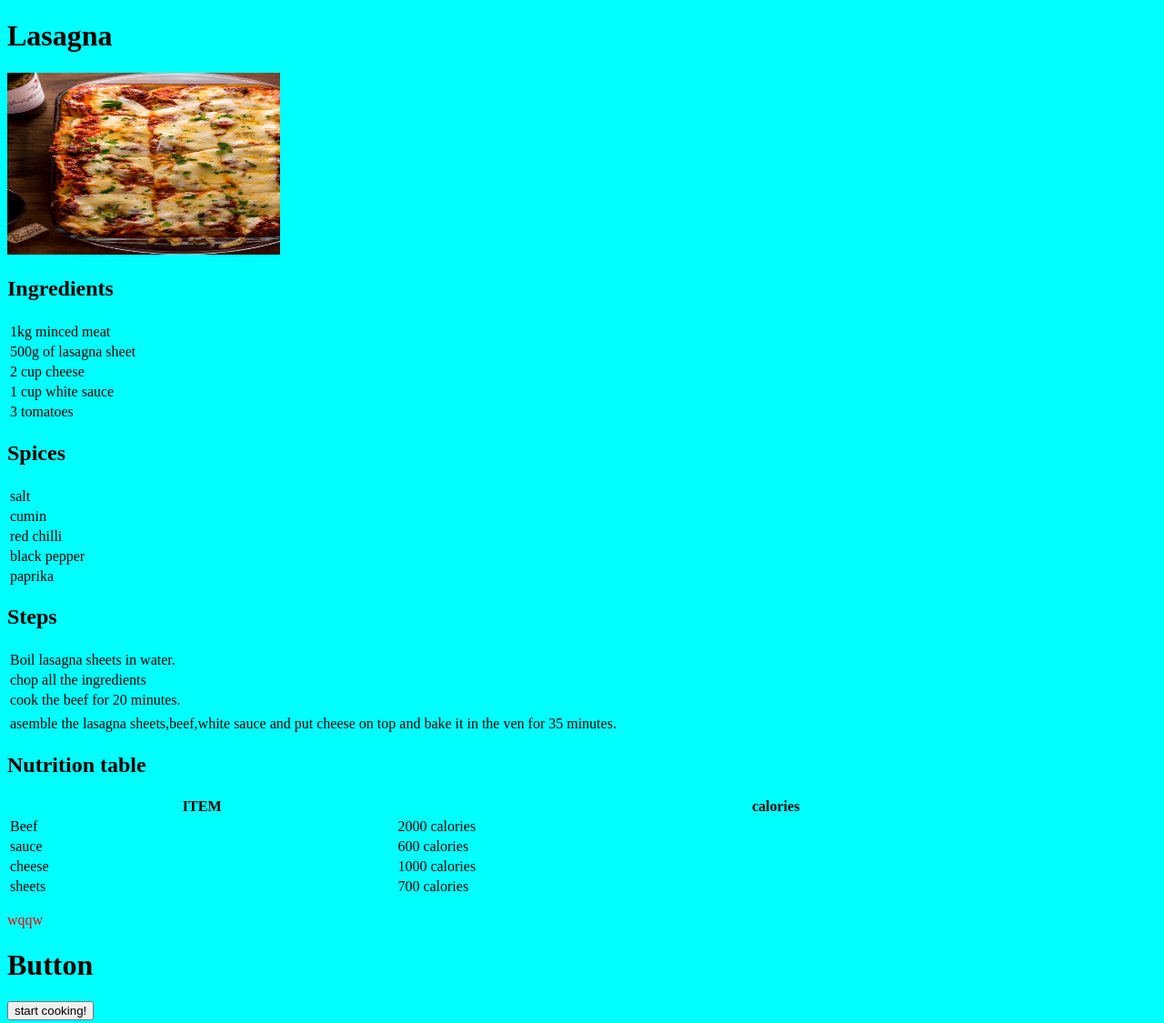
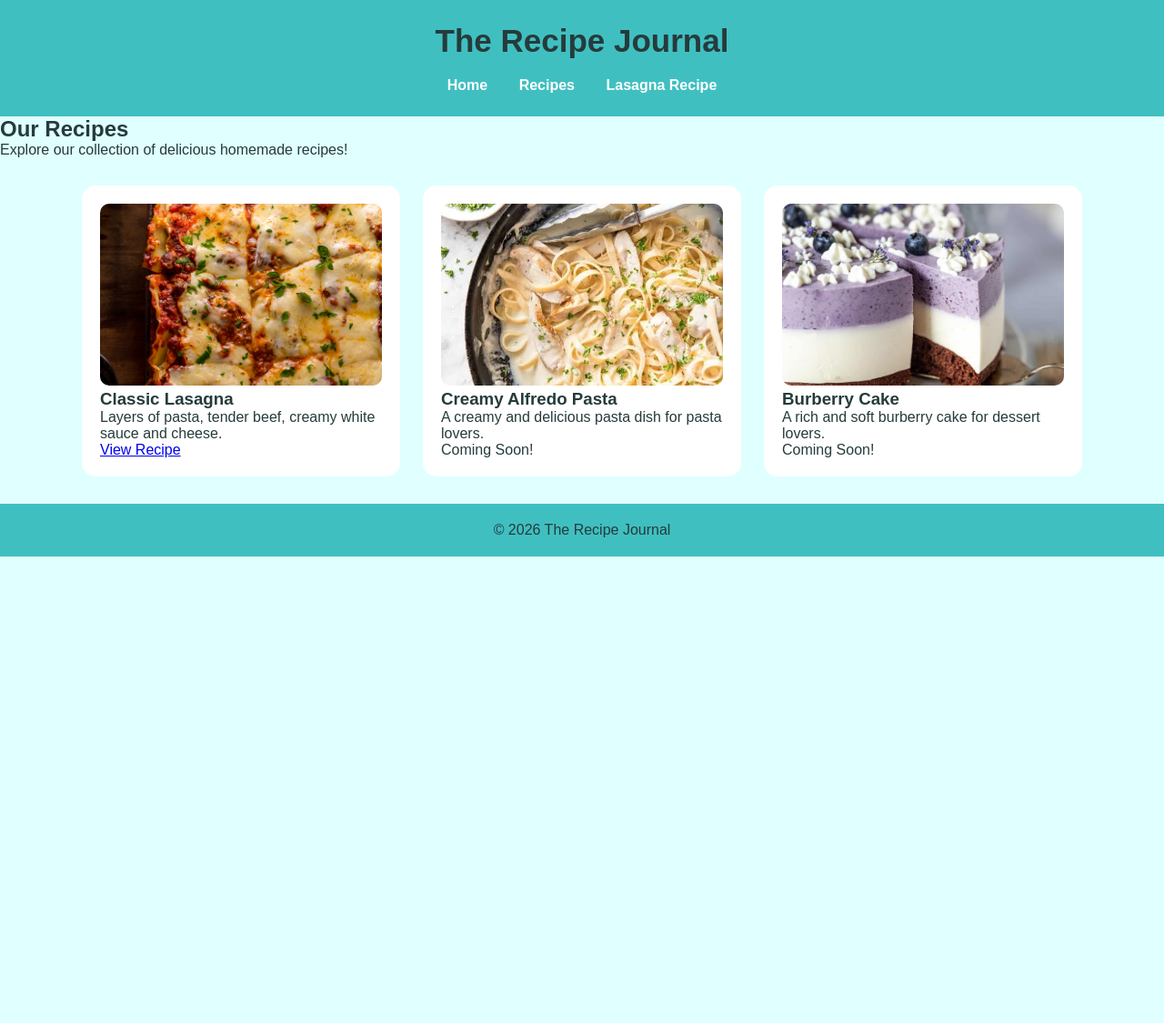
Before and after one commit to amankhan26i3187-cyber/the-recipe-journal, a plain HTML site: page index.html in a window 1280 px wide. Shown: the whole page at 91% size. After the commit the page ends 800 px from the top, so only its background shows below. Drawn offline with Linux system fonts and the light colour scheme.

Commit message:
Add multi-page recipe journal website

```diff
--- a/index.html
+++ b/index.html
@@ -2,131 +2,61 @@
  26i-3187
  section d-->
  <!DOCTYPE html>
- <html>
-    <head>
-     <title>Recipe card</title>
-     </head>
-<body style="background-color:aqua;">
-    <h1>Lasagna</h1>
-    <img src="lasagna.jpg" alt="image of lasagna" width="300" height="200">
-<h2>Ingredients</h2>
-<table style="width:100%">
-   <tr>
+<html lang="en">
+<head>
+    <meta charset="UTF-8">
+    <meta name="viewport" content="width=device-width, initial-scale=1.0">
+    <title>Our Recipes | The Recipe Journal</title>
+    <link rel="stylesheet" href="style.css">
+    <script src="script.js" defer></script>
+</head>
 
-
-  <tr>
-    <td>1kg minced meat</td>
-
-  </tr>
-  <tr>
-    <td>500g of lasagna sheet</td>
-
-  </tr>
-  <tr>
-    <td>2 cup cheese</td>
-
-  </tr>
-  <tr>
-    <td>1 cup white sauce</td>
-
-  </tr>
-  <tr>
-    <td>3 tomatoes</td>
-
-  </tr>
-</table>
-<h2>Spices</h2>
-<table style="width:100%">
-   <tr>
-
-
-  <tr>
-    <td>salt</td>
-
-  </tr>
-  <tr>
-    <td>cumin</td>
-
-  </tr>
-  <tr>
-    <td>red chilli</td>
-
-  </tr>
-  <tr>
-    <td>black pepper</td>
-
-  </tr>
-  <tr>
-    <td>paprika</td>
-
-  </tr>
-</table>
-<h2>Steps</h2>
-<table style="width:100%">
-   <tr>
-
-
-  <tr>
-    <td>Boil lasagna sheets in water.</td>
-
-  </tr>
-  <tr>
-    <td>chop all the ingredients</td>
-
-  </tr>
-  <tr>
-    <td>cook the beef for 20 minutes.</td>
-
-  </tr>
-  <tr>
-    <td></td>
-
-  </tr>
-  <tr>
-    <td>asemble the lasagna sheets,beef,white sauce and put cheese on top and bake it in the ven for 35 minutes.</td>
-
-  </tr>
-</table>
-
-
-</style>
 <body>
 
-<h2>Nutrition table</h2>
+    <header>
+        <h1>The Recipe Journal</h1>
 
-<table style="width:100%">
-  <tr>
-    <th>ITEM</th>
-    <th>calories</th>
-  </tr>
-  <tr>
-    <td>Beef</td>
-    <td>2000 calories</td>
+        <nav>
+            <a href="index.html">Home</a>
+            <a href="recipes.html">Recipes</a>
+            <a href="recipe-details.html">Lasagna Recipe</a>
+        </nav>
+    </header>
 
-  </tr>
-  <tr>
-    <td>sauce</td>
-    <td>600 calories</td>
+    <main>
+        <h2>Our Recipes</h2>
+        <p>Explore our collection of delicious homemade recipes!</p>
 
-  </tr>
-  <tr>
-    <td>cheese</td>
-    <td>1000 calories</td>
+        <section class="recipe-collection">
 
-  </tr>
-  <tr>
-    <td>sheets</td>
-    <td>700 calories</td>
+            <div class="recipe-card">
+                <img src="images/lasagna.jpg" alt="Classic Lasagna">
+                <h3>Classic Lasagna</h3>
+                <p>Layers of pasta, tender beef, creamy white sauce and cheese.</p>
+                <a href="recipe-details.html">View Recipe</a>
+            </div>
 
-  </tr>
-</table>
+            <div class="recipe-card">
+                <img src="images/pasta.jpg" alt="Creamy Alfredo Pasta">
+                <h3>Creamy Alfredo Pasta</h3>
+                <p>A creamy and delicious pasta dish for pasta lovers.</p>
+                <p class="coming-soon">Coming Soon!</p>
+            </div>
 
-<p style="color:red;">wqqw</p>
+            <div class="recipe-card">
+                <img src="images/cake.jpg" alt="Chocolate Cake">
+                <h3>Burberry Cake</h3>
+                <p>A rich and soft burberry cake for dessert lovers.</p>
+                <p class="coming-soon">Coming Soon!</p>
+            </div>
 
-<h1>Button</h1>
+        </section>
 
-<button type="button" onclick="alert('follow these instructions to enjoy laagna')">start cooking!</button>
+    </main>
 
+    <footer>
+        <p>© 2026 The Recipe Journal</p>
+    </footer>
 
 </body>
 </html>
--- /dev/null
+++ b/script.js
@@ -0,0 +1,19 @@
+console.log("Welcome to The Recipe Journal!");
+
+let images = [
+    "images/lasagna.jpg",
+    "images/lasagna1.jpg",
+    "images/lasgna2.jpg"
+];
+
+let currentImage = 0;
+
+function changeImage() {
+    currentImage = (currentImage + 1) % images.length;
+
+    document.getElementById("mainImage").src = images[currentImage];
+}
+
+function startCooking() {
+    alert("Let's start cooking your delicious lasagna!");
+}
--- a/style.css
+++ b/style.css
@@ -0,0 +1,129 @@
+* {
+    margin: 0;
+    padding: 0;
+    box-sizing: border-box;
+}
+
+body {
+    font-family: Arial, sans-serif;
+    background-color: #e0ffff;
+    color: #263b3b;
+}
+
+header {
+    background-color: #40bfc1;
+    text-align: center;
+    padding: 25px;
+}
+
+header h1 {
+    font-size: 35px;
+    margin-bottom: 10px;
+}
+
+nav {
+    margin-top: 20px;
+}
+
+nav a {
+    text-decoration: none;
+    color: white;
+    margin: 15px;
+    font-weight: bold;
+}
+
+nav a:hover {
+    color: #263b3b;
+}
+
+.welcome {
+    text-align: center;
+    padding: 60px 20px;
+}
+
+.welcome h2 {
+    margin-bottom: 15px;
+}
+
+.welcome p {
+    margin-bottom: 25px;
+}
+
+.button {
+    display: inline-block;
+    background-color: #26999b;
+    color: white;
+    padding: 12px 22px;
+    text-decoration: none;
+    border-radius: 8px;
+    margin-top: 15px;
+}
+
+.button:hover {
+    background-color: #176d70;
+}
+
+.featured {
+    padding: 30px;
+    text-align: center;
+}
+
+.recipe-card {
+    background-color: white;
+    max-width: 700px;
+    margin: 25px auto;
+    padding: 20px;
+    border-radius: 15px;
+}
+
+.recipe-card img {
+    width: 100%;
+    max-width: 400px;
+    height: 250px;
+    object-fit: cover;
+    border-radius: 10px;
+}
+
+.recipe-info {
+    padding: 15px;
+}
+
+.recipe-info h3 {
+    margin-bottom: 10px;
+}
+
+footer {
+    background-color: #40bfc1;
+    text-align: center;
+    padding: 20px;
+    margin-top: 30px;
+}
+
+.recipe-collection {
+    display: grid;
+    grid-template-columns: repeat(auto-fit, minmax(250px, 1fr));
+    gap: 25px;
+    max-width: 1100px;
+    margin: 30px auto;
+}
+
+.recipe-collection .recipe-card {
+    margin: 0;
+}
+
+.recipe-collection img {
+    width: 100%;
+    height: 200px;
+    object-fit: cover;
+}
+
+/* Clickable Lasagna Image */
+
+#mainImage {
+    width: 300px;
+    height: 220px;
+    object-fit: cover;
+    border-radius: 12px;
+    cursor: pointer;
+    margin: 15px 0;
+}
```
Also changed, not shown: recipe-details.html (added, +82 -0 lines), recipes.html (added, +70 -0 lines), images/cake.jpg (added), images/lasagna.jpg (added), images/lasagna2.jpg (added), images/lasgna1.jpg (added), images/pasta.jpg (added).
